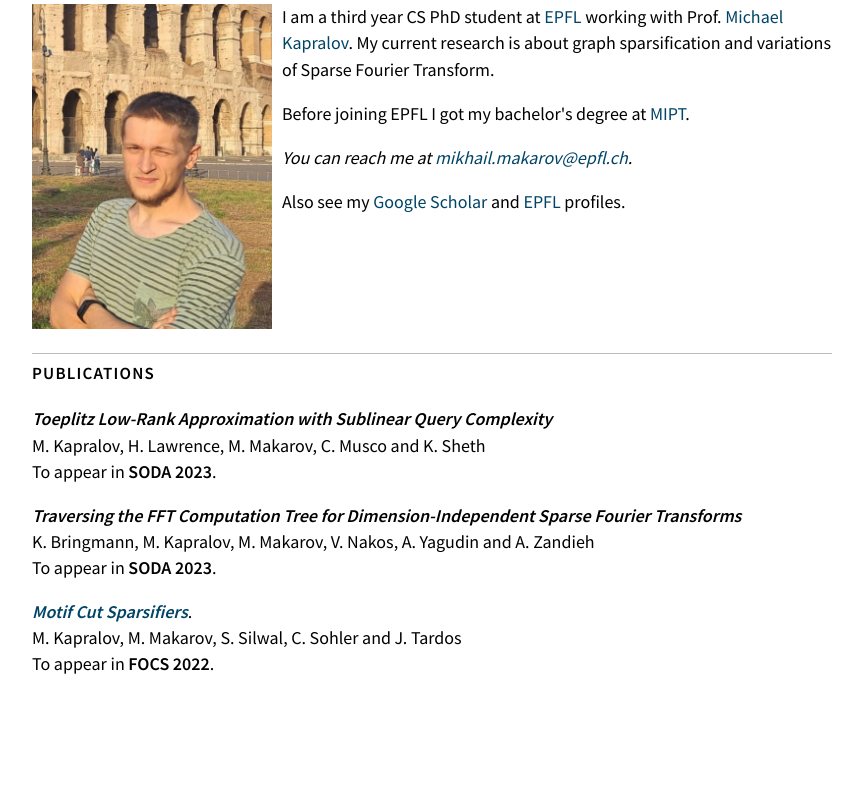
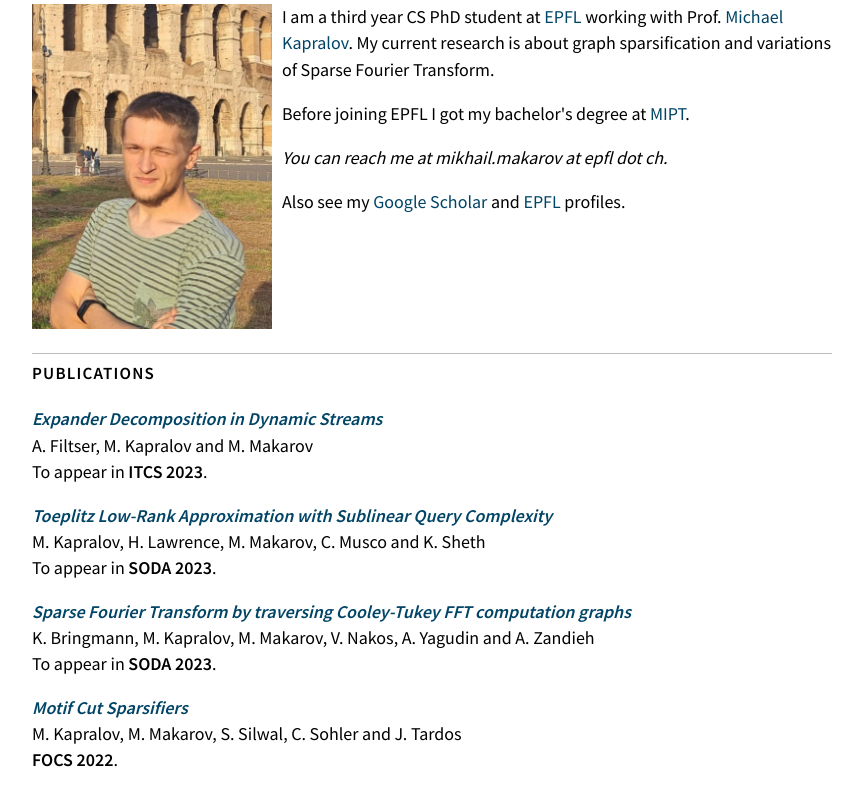
Before and after one commit to makarov-mv/makarov-mv.github.io, a plain HTML site: page index.html in a window 1280 px wide. Shown: the part 111-903 px from the top of the page, without its empty margins (208-1070 px from the left). Before the commit the page ends 806 px from the top, so only its background shows below. Drawn offline with Linux system fonts and the light colour scheme.

Commit message:
pre itcs 2023

```diff
--- a/index.html
+++ b/index.html
@@ -20,7 +20,7 @@ I am a third year CS PhD student at <a href="http://epfl.ch/">EPFL</a> working w
 Before joining EPFL I got my bachelor's degree at <a href="https://mipt.ru/english/">MIPT</a>.
 </p>
  <address>
-You can reach me at <a href="mailto:mikhail.makarov@epfl.ch">mikhail.makarov@epfl.ch</a>.
+You can reach me at mikhail.makarov at epfl dot ch.
  </address>
  <p>
  Also see my <a href="https://scholar.google.com/citations?user=ZDJ4JiAAAAAJ">Google Scholar</a> and <a href="https://people.epfl.ch/mikhail.makarov/?lang=en">EPFL</a> profiles.
@@ -31,19 +31,25 @@ You can reach me at <a href="mailto:mikhail.makarov@epfl.ch">mikhail.makarov@epf
 
   </h1>
   <p>
-    <i><b>Toeplitz Low-Rank Approximation with Sublinear Query Complexity</b></i><br>
+    <i><b><a href="https://arxiv.org/abs/2211.11384">Expander Decomposition in Dynamic Streams</a></b></i><br>
+    A. Filtser, M. Kapralov and M. Makarov<br>
+    To appear in <b>ITCS 2023</b>.
+  </p>
+  <p>
+  <p>
+    <i><b><a href="https://arxiv.org/abs/2211.11328">Toeplitz Low-Rank Approximation with Sublinear Query Complexity</a></b></i><br>
 M. Kapralov, H. Lawrence, M. Makarov, C. Musco and K. Sheth<br>
     To appear in <b>SODA 2023</b>.
   </p>
   <p>
-  <i><b>Traversing the FFT Computation Tree for Dimension-Independent Sparse Fourier Transforms</b></i><br>
+  <i><b><a href="https://arxiv.org/abs/2107.07347">Sparse Fourier Transform by traversing Cooley-Tukey FFT computation graphs</a></b></i><br>
  K. Bringmann, M. Kapralov, M. Makarov, V. Nakos, A. Yagudin and A. Zandieh <br>
     To appear in <b>SODA 2023</b>.
   </p>
   <p>
-    <i><b><a href="https://arxiv.org/abs/2204.09951">Motif Cut Sparsifiers</a></b></i>.<br>
+    <i><b><a href="https://arxiv.org/abs/2204.09951">Motif Cut Sparsifiers</a></b></i><br>
     M. Kapralov, M. Makarov, S. Silwal, C. Sohler and J. Tardos<br>
-    To appear in <b>FOCS 2022</b>.<br>
+    <b>FOCS 2022</b>.
   </p>
 
 </div>
```
